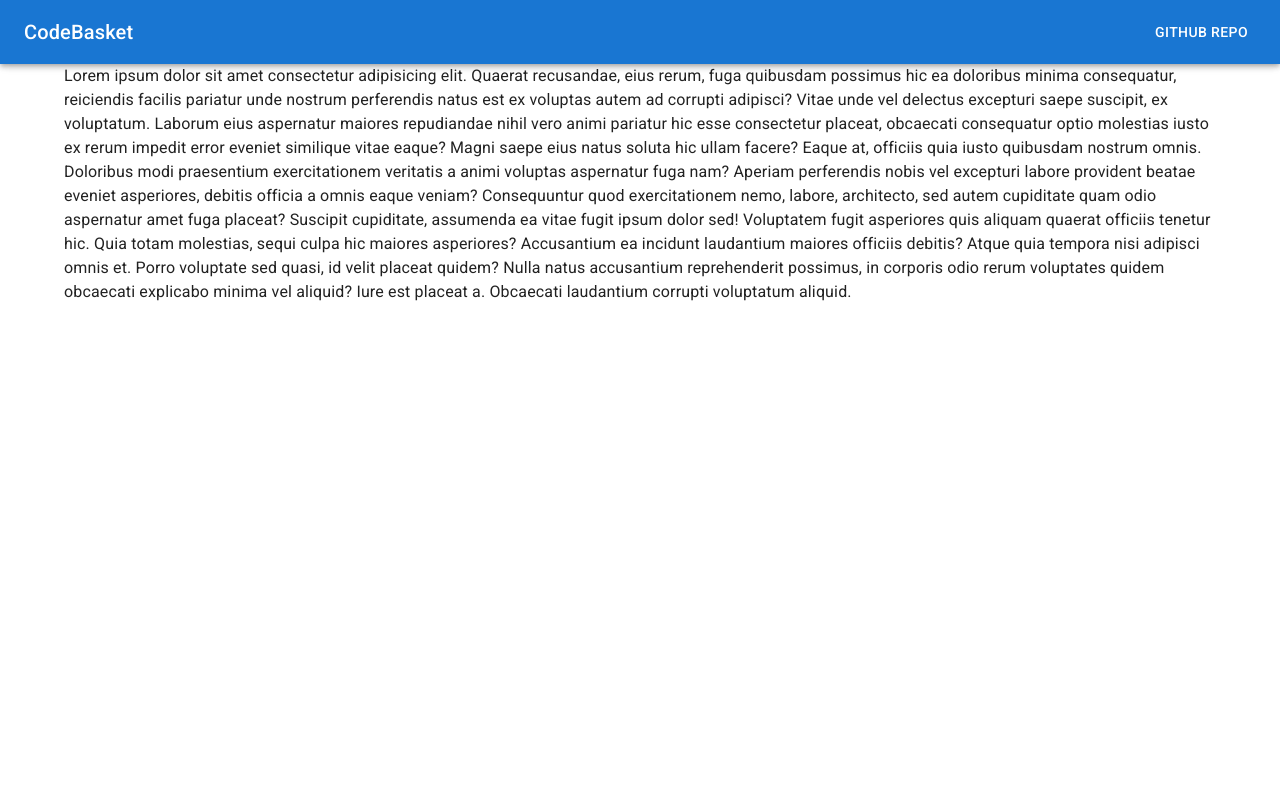
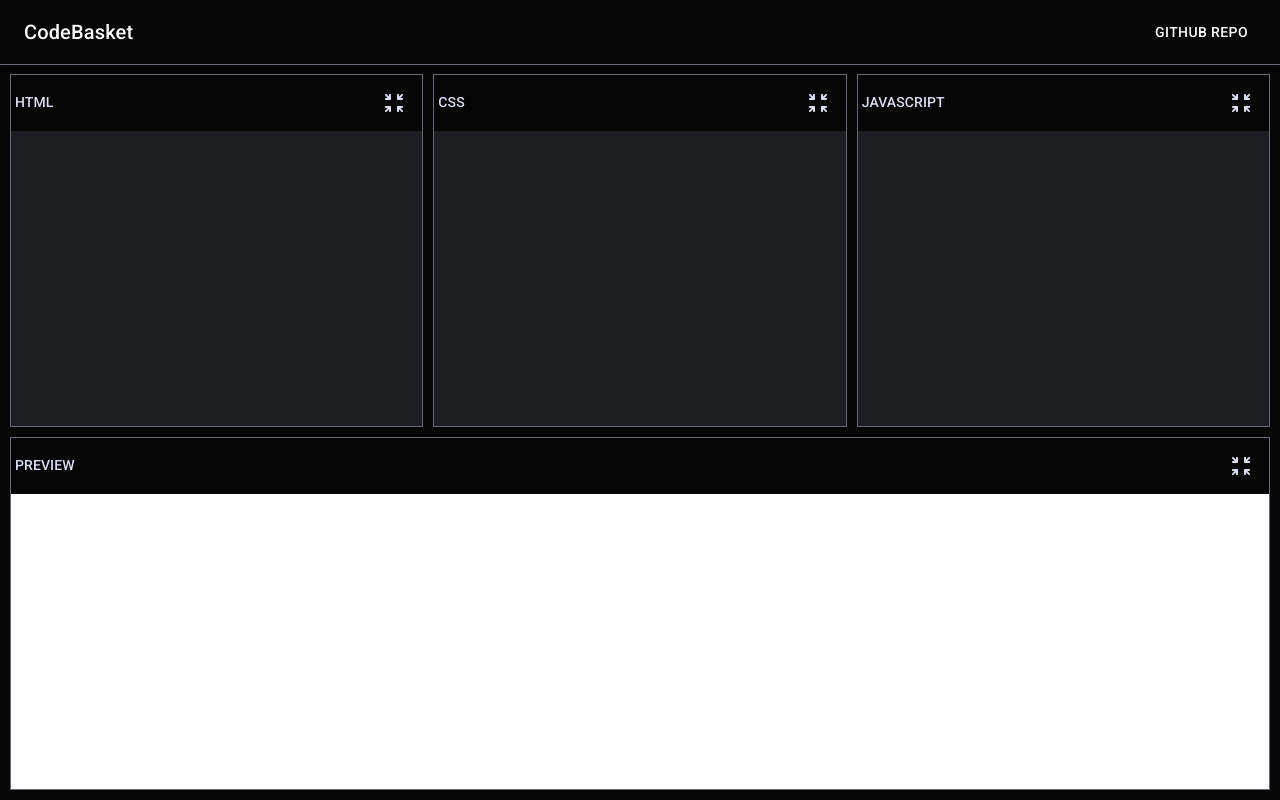
Before and after one commit to codeNitesh/code-basket, a React (Create React App) app: page /code in a window 1280 px wide. Built offline with nearby package versions, Linux system fonts and the light colour scheme.

Commit message:
Dummy UI for CodeBasket

```diff
--- a/package.json
+++ b/package.json
@@ -5,6 +5,7 @@
   "dependencies": {
     "@emotion/react": "^11.9.0",
     "@emotion/styled": "^11.8.1",
+    "@mui/icons-material": "^5.8.2",
     "@mui/material": "^5.7.0",
     "@testing-library/jest-dom": "^5.16.4",
     "@testing-library/react": "^13.2.0",
--- a/src/App.tsx
+++ b/src/App.tsx
@@ -1,25 +1,7 @@
-import { Container } from "@mui/material";
 import React from "react";
 import { Outlet } from "react-router-dom";
 import "./App.css";
-import ElevateAppBar from "./components/ElevatedAppBar";
-
-function goToGitHubRepo() {
-  const githubURL = "https://github.com/codeNitesh/code-basket/";
-  window.location.replace(githubURL);
-}
 
 export default function App() {
-  return (
-    <>
-      <ElevateAppBar
-        title="CodeBasket"
-        buttonTxt="GitHub Repo"
-        goToGitHubRepo={goToGitHubRepo}
-      />
-      <Container>
-        <Outlet />
-      </Container>
-    </>
-  );
+  return <Outlet />;
 }
--- /dev/null
+++ b/src/components/Editor.tsx
@@ -0,0 +1,65 @@
+import React, { useState } from "react";
+import Box from "@mui/material/Box";
+import Typography from "@mui/material/Typography";
+import IconButton from "@mui/material/IconButton";
+
+import ZoomOutMapRoundedIcon from "@mui/icons-material/ZoomOutMapRounded";
+import ZoomInMapRoundedIcon from "@mui/icons-material/ZoomInMapRounded";
+
+interface Props {
+  title: string;
+}
+
+function expandButton(editorExpanded: boolean, changeEditorExpand: () => void) {
+  return (
+    <>
+      {editorExpanded ? (
+        <div onClick={changeEditorExpand}>
+          <IconButton>
+            <ZoomInMapRoundedIcon sx={{ m: 1, color: "#d8ddf0" }} />
+          </IconButton>
+        </div>
+      ) : (
+        <div onClick={changeEditorExpand}>
+          <IconButton>
+            <ZoomOutMapRoundedIcon sx={{ m: 1, color: "#d8ddf0" }} />
+          </IconButton>
+        </div>
+      )}
+    </>
+  );
+}
+
+export default function Editor(props: Props) {
+  const [editorExpanded, setEditorExpanded] = useState(true);
+
+  const changeEditorExpand = () => {
+    setEditorExpanded(!editorExpanded);
+  };
+  return (
+    <>
+      <Box
+        sx={{
+          flex: editorExpanded ? 4 : 0,
+          height: "100%",
+          display: "flex",
+          flexDirection: "column",
+          border: ".5px solid #666b7a",
+        }}
+      >
+        <header className="d-flex justify-content-between align-items-center">
+          <Typography sx={{ p: 0.5, color: "#d8ddf0" }} variant="subtitle2">
+            {props.title}
+          </Typography>
+          {expandButton(editorExpanded, changeEditorExpand)}
+        </header>
+        <Box
+          sx={{
+            flex: 1,
+            backgroundColor: props.title === "PREVIEW" ? "WHITE" : "#1d1e22",
+          }}
+        ></Box>
+      </Box>
+    </>
+  );
+}
--- a/src/components/ElevatedAppBar.tsx
+++ b/src/components/ElevatedAppBar.tsx
@@ -2,7 +2,6 @@ import * as React from "react";
 import AppBar from "@mui/material/AppBar";
 import Toolbar from "@mui/material/Toolbar";
 import Typography from "@mui/material/Typography";
-import CssBaseline from "@mui/material/CssBaseline";
 import { Button } from "@mui/material";
 
 interface Props {
@@ -14,10 +13,11 @@ interface Props {
 export default function ElevateAppBar(props: Props) {
   return (
     <React.Fragment>
-      <CssBaseline />
-      <AppBar>
+      <AppBar
+        sx={{ backgroundColor: "#060606", borderBottom: ".5px solid #666b7a" }}
+      >
         <Toolbar>
-          <Typography sx={{ flexGrow: 1 }} variant="h6" component="div">
+          <Typography sx={{ flexGrow: 1 }} variant="h6">
             {props.title}
           </Typography>
           <Button onClick={props.goToGitHubRepo} color="inherit">
--- a/src/pages/CodeBasket.tsx
+++ b/src/pages/CodeBasket.tsx
@@ -1,30 +1,37 @@
 import React from "react";
+import ElevateAppBar from "../components/ElevatedAppBar";
+import Editor from "../components/Editor";
+
+function goToGitHubRepo() {
+  const githubURL = "https://github.com/codeNitesh/code-basket/";
+  window.location.replace(githubURL);
+}
 
 export default function CodeBasket() {
   return (
-    <div>
-      Lorem ipsum dolor sit amet consectetur adipisicing elit. Quaerat
-      recusandae, eius rerum, fuga quibusdam possimus hic ea doloribus minima
-      consequatur, reiciendis facilis pariatur unde nostrum perferendis natus
-      est ex voluptas autem ad corrupti adipisci? Vitae unde vel delectus
-      excepturi saepe suscipit, ex voluptatum. Laborum eius aspernatur maiores
-      repudiandae nihil vero animi pariatur hic esse consectetur placeat,
-      obcaecati consequatur optio molestias iusto ex rerum impedit error eveniet
-      similique vitae eaque? Magni saepe eius natus soluta hic ullam facere?
-      Eaque at, officiis quia iusto quibusdam nostrum omnis. Doloribus modi
-      praesentium exercitationem veritatis a animi voluptas aspernatur fuga nam?
-      Aperiam perferendis nobis vel excepturi labore provident beatae eveniet
-      asperiores, debitis officia a omnis eaque veniam? Consequuntur quod
-      exercitationem nemo, labore, architecto, sed autem cupiditate quam odio
-      aspernatur amet fuga placeat? Suscipit cupiditate, assumenda ea vitae
-      fugit ipsum dolor sed! Voluptatem fugit asperiores quis aliquam quaerat
-      officiis tenetur hic. Quia totam molestias, sequi culpa hic maiores
-      asperiores? Accusantium ea incidunt laudantium maiores officiis debitis?
-      Atque quia tempora nisi adipisci omnis et. Porro voluptate sed quasi, id
-      velit placeat quidem? Nulla natus accusantium reprehenderit possimus, in
-      corporis odio rerum voluptates quidem obcaecati explicabo minima vel
-      aliquid? Iure est placeat a. Obcaecati laudantium corrupti voluptatum
-      aliquid.
+    <div
+      style={{
+        display: "flex",
+        flex: 1,
+        flexDirection: "column",
+        height: "100vh",
+        backgroundColor: "#060606",
+      }}
+    >
+      <ElevateAppBar
+        title="CodeBasket"
+        buttonTxt="GitHub Repo"
+        goToGitHubRepo={goToGitHubRepo}
+      />
+      <div style={{ display: "flex", flexGrow: 1, gap: 10, margin: 10 }}>
+        <Editor title="HTML"></Editor>
+        <Editor title="CSS"></Editor>
+        <Editor title="JAVASCRIPT"></Editor>
+      </div>
+
+      <div style={{ flexGrow: 1, margin: 10, marginTop: 0 }}>
+        <Editor title="PREVIEW"></Editor>
+      </div>
     </div>
   );
 }
--- a/src/pages/Home.tsx
+++ b/src/pages/Home.tsx
@@ -1,9 +1,20 @@
+import React from "react";
 import Typography from "@mui/material/Typography";
-import React from "react";
+import ElevateAppBar from "../components/ElevatedAppBar";
+
+function goToGitHubRepo() {
+  const githubURL = "https://github.com/codeNitesh/code-basket/";
+  window.location.replace(githubURL);
+}
 
 export default function Home() {
   return (
     <>
+      <ElevateAppBar
+        title="CodeBasket"
+        buttonTxt="GitHub Repo"
+        goToGitHubRepo={goToGitHubRepo}
+      />
       <Typography sx={{ marginTop: "50px" }} variant="h2" component="div">
         {"Welcome to CodeBasket"}
       </Typography>
```
Also changed, not shown: 1 other file (tests, documents, lock files or other folders).
